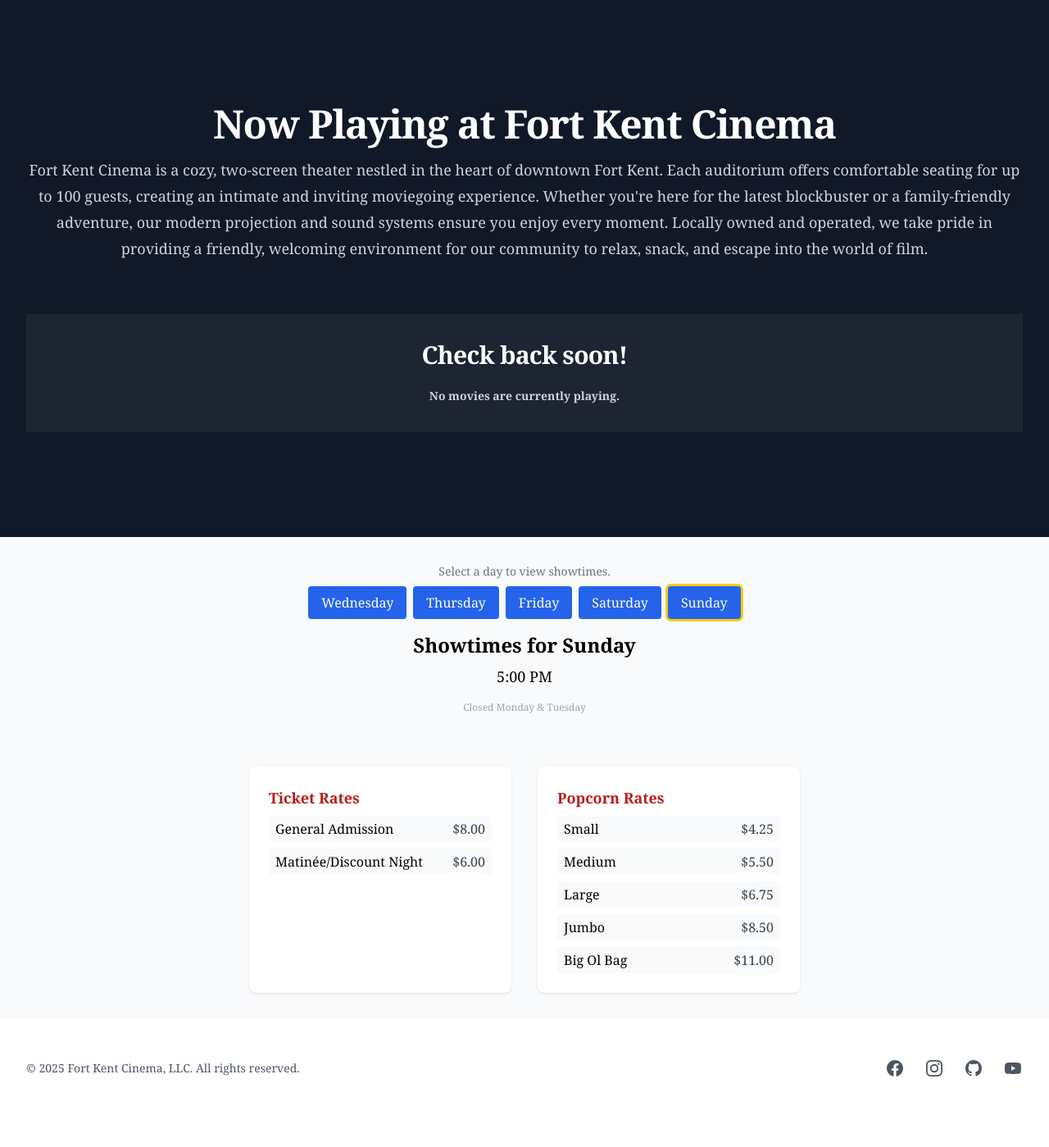
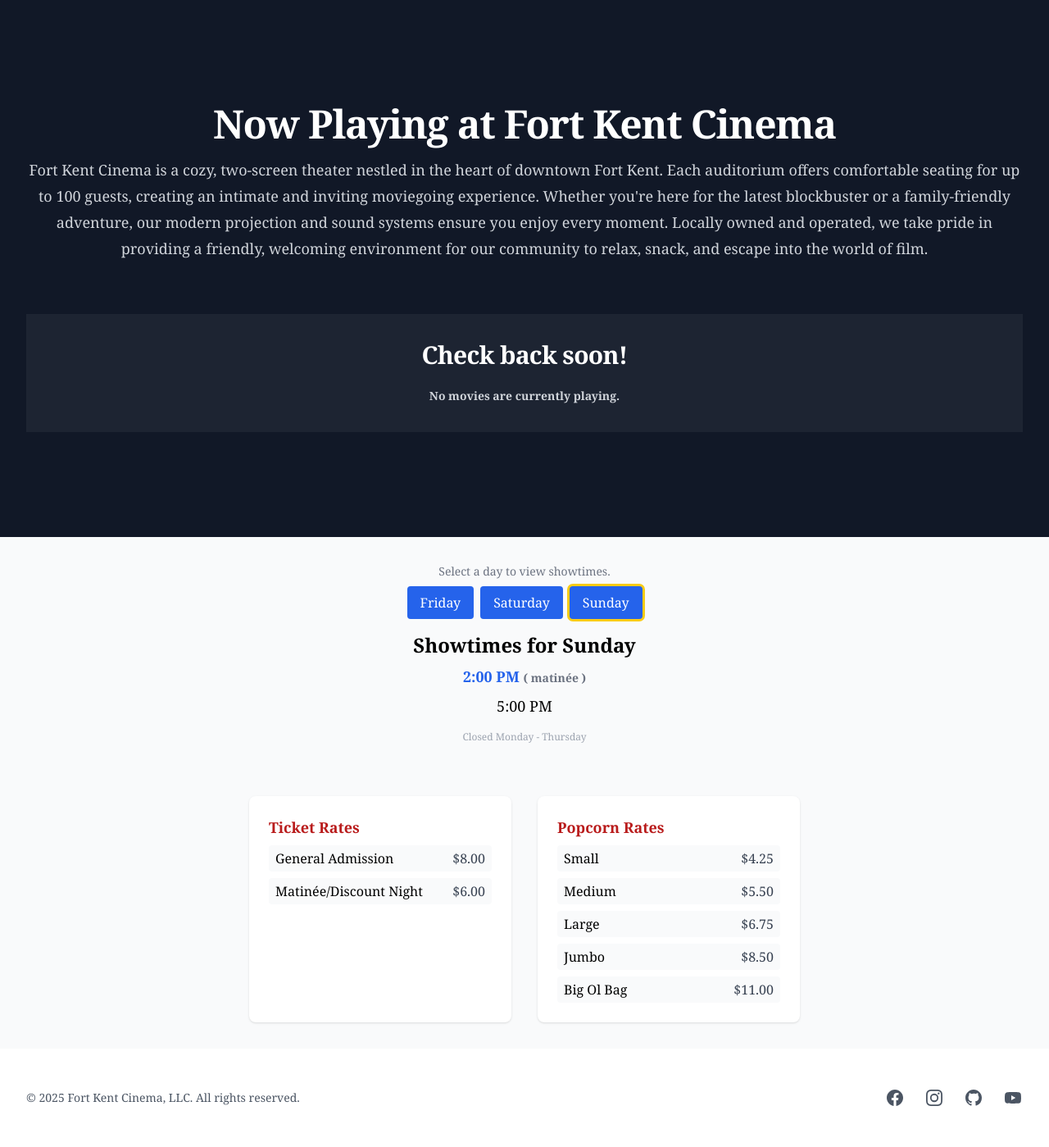
Before and after one commit to BrandonGoding/api_fortkentcinema_com, a Django app: page / in a window 1280 px wide. Shown: the part 1109-2508 px from the top of the page at 82% size. Before the commit the page ends 2422 px from the top, so only its background shows below. Run offline with Django 5.2, Linux system fonts and the light colour scheme; data that the repository does not hold is empty; some libraries are stand-ins or nearby versions.

```diff
--- a/website/templates/website/index.html
+++ b/website/templates/website/index.html
@@ -115,12 +115,6 @@
             <div class="text-center text-sm text-gray-500 mb-2">Select a day to view showtimes.</div>
             <div class="flex space-x-2 mb-4 justify-center">
                 <button class="px-4 py-2 rounded transition-colors duration-200 bg-blue-600 hover:bg-blue-700 text-white">
-                    <span class="hidden sm:inline">Wednesday</span><span class="sm:hidden">Wed</span>
-                </button>
-                <button class="px-4 py-2 rounded transition-colors duration-200 bg-blue-600 hover:bg-blue-700 text-white">
-                    <span class="hidden sm:inline">Thursday</span><span class="sm:hidden">Thu</span>
-                </button>
-                <button class="px-4 py-2 rounded transition-colors duration-200 bg-blue-600 hover:bg-blue-700 text-white">
                     <span class="hidden sm:inline">Friday</span><span class="sm:hidden">Fri</span>
                 </button>
                 <button class="px-4 py-2 rounded transition-colors duration-200 bg-blue-600 hover:bg-blue-700 text-white">
@@ -132,31 +126,26 @@
             </div>
 
             <div class="flex flex-col justify-center items-center">
-                <ul id="wed-times" class="space-y-2 flex flex-col items-center justify-center">
-                    <li class="text-2xl font-extrabold text-center">Showtimes for Wednesday</li>
-                    <li class="text-lg text-center">7:30 PM</li>
-                </ul>
-                <ul id="thurs-times" class="space-y-2 flex flex-col items-center justify-center">
-                    <li class="text-2xl font-extrabold text-center">Showtimes for Thursday</li>
-                    <li class="text-lg text-center">7:30 PM</li>
-                </ul>
                 <ul id="fri-times" class="space-y-2 flex flex-col items-center justify-center">
                     <li class="text-2xl font-extrabold text-center">Showtimes for Friday</li>
-                    <li class="text-lg text-center">7:30 PM</li>
+                    <li class="text-lg text-center">7:00 PM</li>
                 </ul>
                 <ul id="sat-times" class="space-y-2 flex flex-col items-center justify-center">
                     <li class="text-2xl font-extrabold text-center">Showtimes for Saturdays</li>
                     <li class="text-lg text-blue-600 font-semibold text-center">3:00 PM <span
-                            class="text-sm text-gray-500">( matinee )</span>
+                            class="text-sm text-gray-500">( matinée )</span>
                     </li>
                     <li class="text-lg text-center">6:00 PM</li>
                 </ul>
                 <ul id="sun-times" class="space-y-2 flex flex-col items-center justify-center">
                     <li class="text-2xl font-extrabold text-center">Showtimes for Sunday</li>
+                    <li class="text-lg text-blue-600 font-semibold text-center">2:00 PM <span
+                            class="text-sm text-gray-500">( matinée )</span>
+                    </li>
                     <li class="text-lg text-center">5:00 PM</li>
                 </ul>
             </div>
-            <div class="mt-4 text-center text-xs text-gray-400">Closed Monday &amp; Tuesday</div>
+            <div class="mt-4 text-center text-xs text-gray-400">Closed Monday - Thursday</div>
         </div>
     </section>
 
@@ -165,8 +154,6 @@
             // Map days to IDs
             const dayMap = {
                 0: "sun-times", // Sunday
-                3: "wed-times",
-                4: "thurs-times",
                 5: "fri-times",
                 6: "sat-times",
             };
@@ -197,7 +184,7 @@
                 );
                 showList(id, button);
             } else {
-                hideAll(); // closed Mon/Tues
+                hideAll(); // closed Mon- Thursday
             }
 
             // Add click events
```
